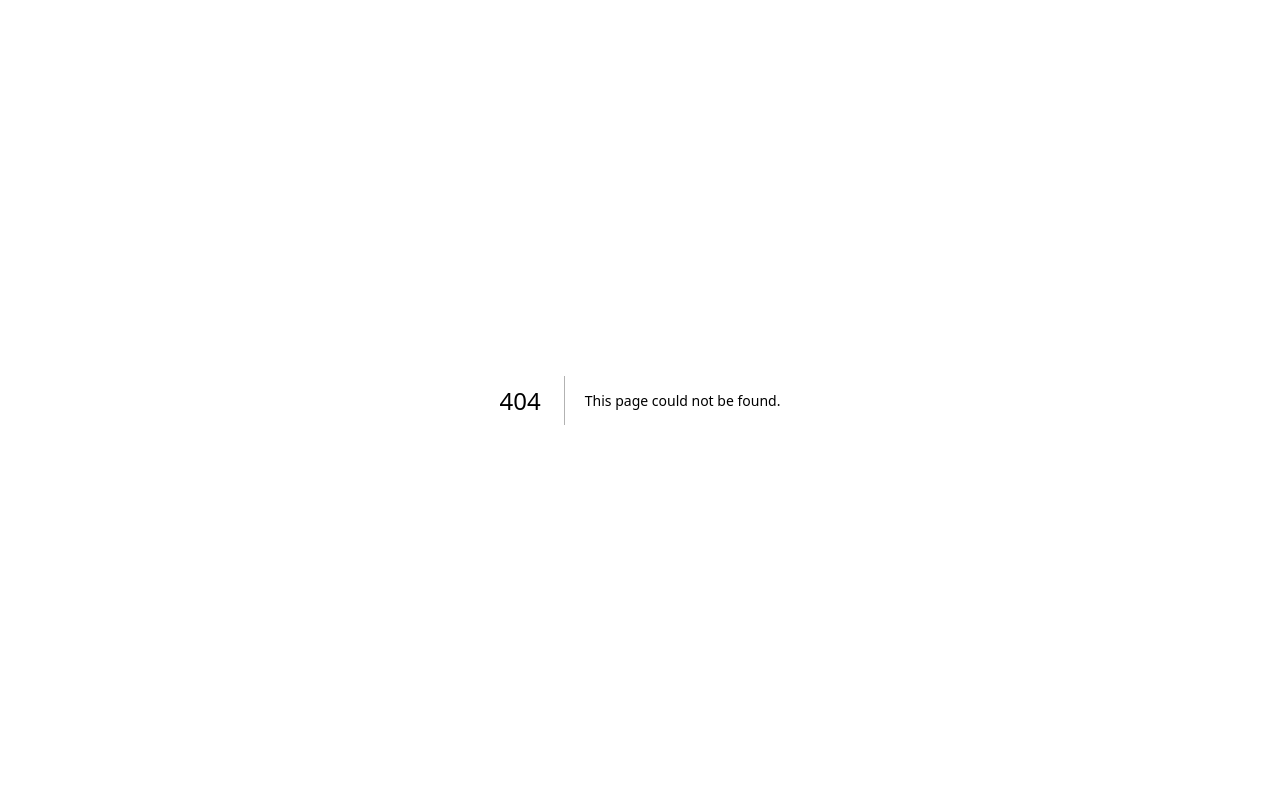
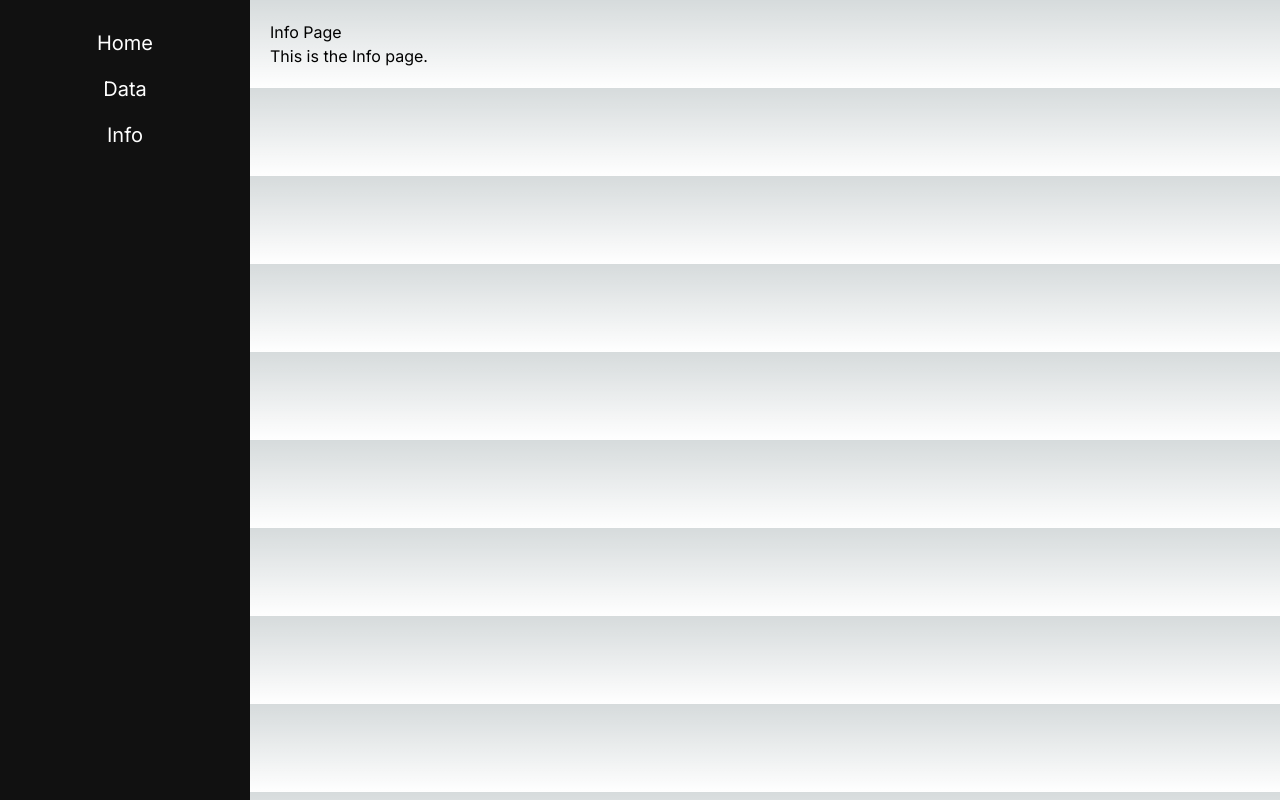
Before and after one commit to raffycabrera/mountain-climber, a Next.js app: page /data in a window 1280 px wide. Before the commit this address had no page. Built offline with nearby package versions, Linux system fonts and the light colour scheme.

Commit message:
Sidenav added with info and data pages

```diff
--- /dev/null
+++ b/app/data/page.tsx
@@ -0,0 +1,12 @@
+import React from 'react';
+
+const Info: React.FC = () => {
+  return (
+    <div>
+      <h1>Info Page</h1>
+      <p>This is the Info page.</p>
+    </div>
+  );
+};
+
+export default Info;
--- /dev/null
+++ b/app/info/page.tsx
@@ -0,0 +1,12 @@
+import React from 'react';
+
+const Info: React.FC = () => {
+  return (
+    <div>
+      <h1>Info Page</h1>
+      <p>This is the Info page.</p>
+    </div>
+  );
+};
+
+export default Info;
--- /dev/null
+++ b/app/layout.module.css
@@ -0,0 +1,10 @@
+.body {
+  display: flex;
+}
+
+.mainContent {
+  margin-left: 250px;
+  /* Adjust according to the width of your SideNav */
+  padding: 20px;
+  width: 100%;
+}
--- a/app/layout.tsx
+++ b/app/layout.tsx
@@ -1,6 +1,8 @@
 import type { Metadata } from "next";
 import { Inter } from "next/font/google";
 import "./globals.css";
+import SideNav from "@/components/sidenav";
+import styles from "@/app/layout.module.css";
 
 const inter = Inter({ subsets: ["latin"] });
 
@@ -15,7 +17,10 @@ export default function RootLayout({
 }>) {
   return (
     <html lang="en">
-      <body className={inter.className}>{children}</body>
+      <body className={`${inter.className} ${styles.body}`}>
+        <SideNav />
+        <main className={styles.mainContent}>{children}</main>
+      </body>
     </html>
   );
 }
--- /dev/null
+++ b/components/sideNav.module.css
@@ -0,0 +1,30 @@
+.sidenav {
+  height: 100%;
+  width: 250px;
+  position: fixed;
+  top: 0;
+  left: 0;
+  background-color: #111;
+  padding-top: 20px;
+}
+
+.sidenav ul {
+  list-style-type: none;
+  padding: 0;
+}
+
+.sidenav ul li {
+  padding: 8px 16px;
+  text-align: center;
+}
+
+.sidenav ul li a {
+  color: white;
+  text-decoration: none;
+  font-size: 20px;
+  display: block;
+}
+
+.sidenav ul li a:hover {
+  background-color: #575757;
+}
--- /dev/null
+++ b/components/sidenav.tsx
@@ -0,0 +1,23 @@
+import React from 'react';
+import Link from 'next/link';
+import styles from './SideNav.module.css';
+
+const SideNav: React.FC = () => {
+  return (
+    <nav className={styles.sidenav}>
+      <ul>
+        <li>
+          <Link href="/">Home</Link>
+        </li>
+        <li>
+          <Link href="/data">Data</Link>
+        </li>
+        <li>
+          <Link href="/info">Info</Link>
+        </li>
+      </ul>
+    </nav>
+  );
+};
+
+export default SideNav;
```
Also changed, not shown: app/page.tsx (line endings or trailing spaces).
